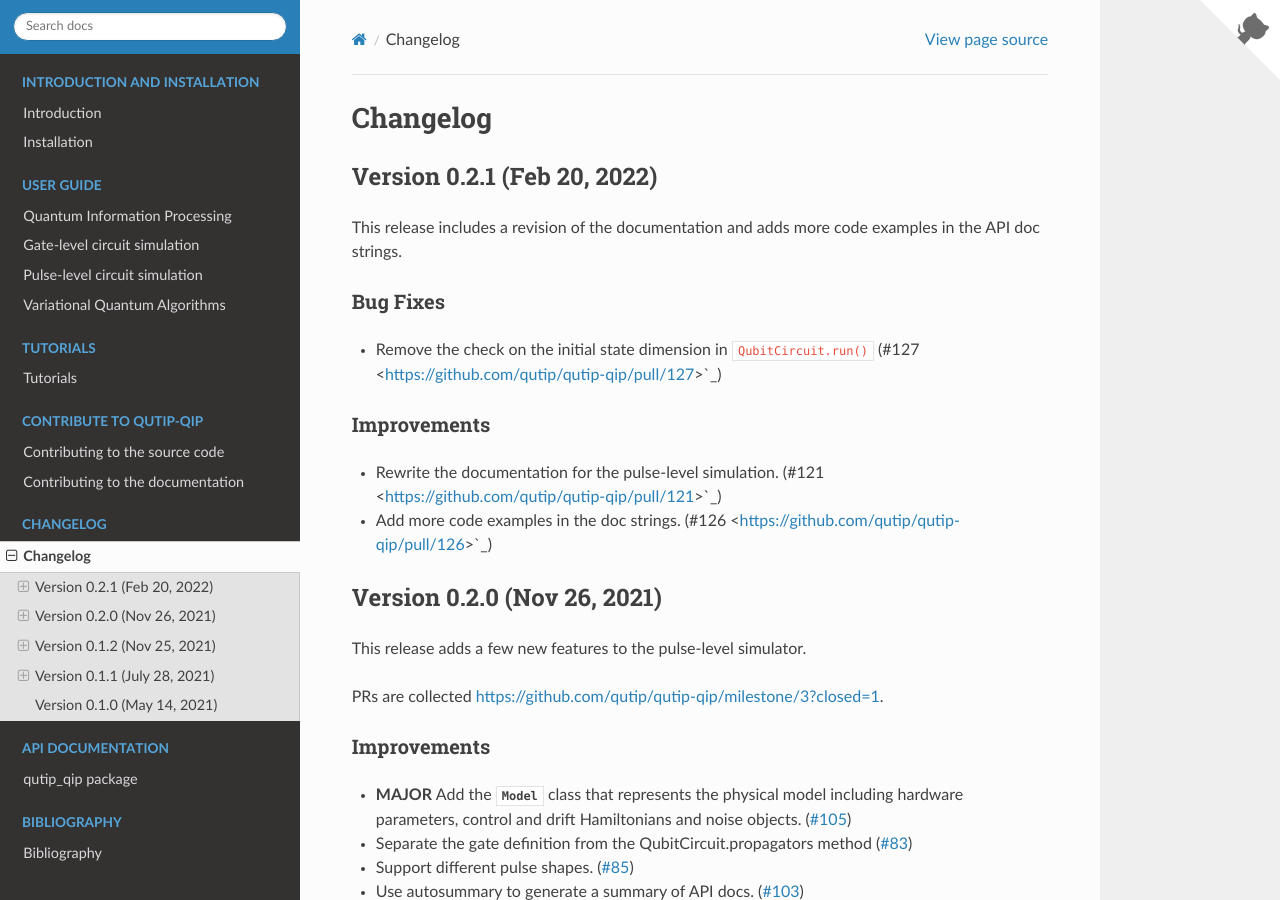
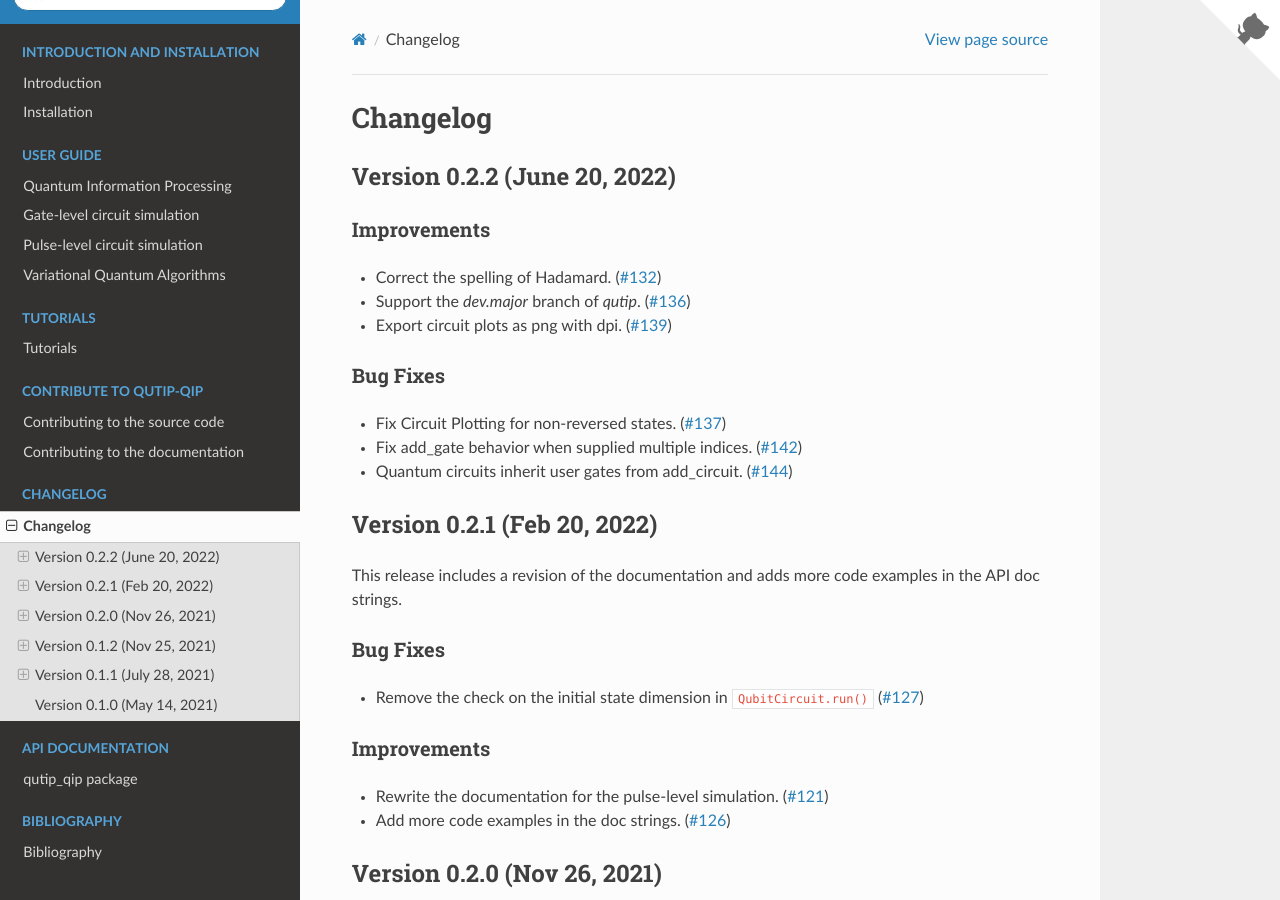
Before and after one commit to qutip/qutip-qip, a Sphinx documentation site: the page built from doc/source/changelog.rst, in a window 1280 px wide and 900 px high. Built offline with Sphinx 7.4.7 and the Read the Docs theme 2.0.0, drawn with Linux system fonts in a browser that asks for light colours.

Commit message:
Update changelog for 0.2.2 (#150)

```diff
--- a/doc/source/changelog.rst
+++ b/doc/source/changelog.rst
@@ -1,6 +1,22 @@
 *********
 Changelog
 *********
+
+Version 0.2.2 (June 20, 2022)
++++++++++++++++++++++++++++++
+
+Improvements
+------------
+- Correct the spelling of Hadamard. (`#132 <https://github.com/qutip/qutip-qip/pull/132>`_)
+- Support the `dev.major` branch of `qutip`. (`#136 <https://github.com/qutip/qutip-qip/pull/136>`_)
+- Export circuit plots as png with dpi. (`#139 <https://github.com/qutip/qutip-qip/pull/139>`_)
+
+Bug Fixes
+---------
+- Fix Circuit Plotting for non-reversed states. (`#137 <https://github.com/qutip/qutip-qip/pull/137>`_)
+- Fix add_gate behavior when supplied multiple indices. (`#142 <https://github.com/qutip/qutip-qip/pull/142>`_)
+- Quantum circuits inherit user gates from add_circuit. (`#144 <https://github.com/qutip/qutip-qip/pull/144>`_)
+
 
 Version 0.2.1 (Feb 20, 2022)
 ++++++++++++++++++++++++++++
@@ -9,12 +25,12 @@
 
 Bug Fixes
 ---------
-- Remove the check on the initial state dimension in ``QubitCircuit.run()`` (#127 <https://github.com/qutip/qutip-qip/pull/127>`_)
+- Remove the check on the initial state dimension in ``QubitCircuit.run()`` (`#127 <https://github.com/qutip/qutip-qip/pull/127>`_)
 
 Improvements
 ------------
--  Rewrite the documentation for the pulse-level simulation. (#121 <https://github.com/qutip/qutip-qip/pull/121>`_)
--  Add more code examples in the doc strings. (#126 <https://github.com/qutip/qutip-qip/pull/126>`_)
+-  Rewrite the documentation for the pulse-level simulation. (`#121 <https://github.com/qutip/qutip-qip/pull/121>`_)
+-  Add more code examples in the doc strings. (`#126 <https://github.com/qutip/qutip-qip/pull/126>`_)
 
 
 Version 0.2.0 (Nov 26, 2021)
```
